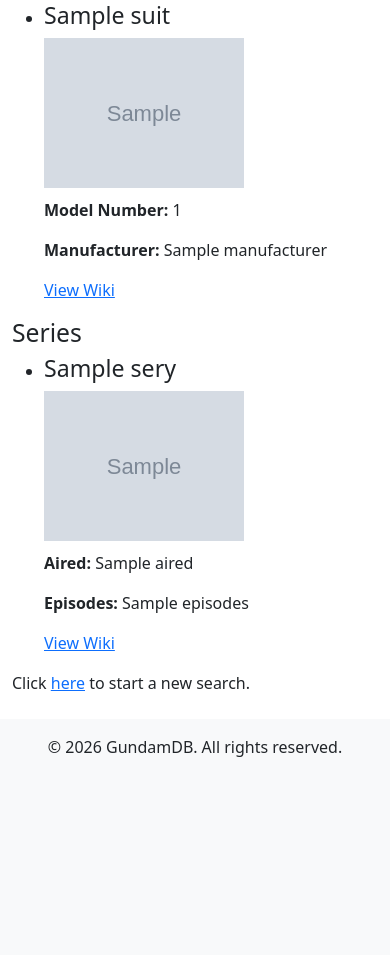
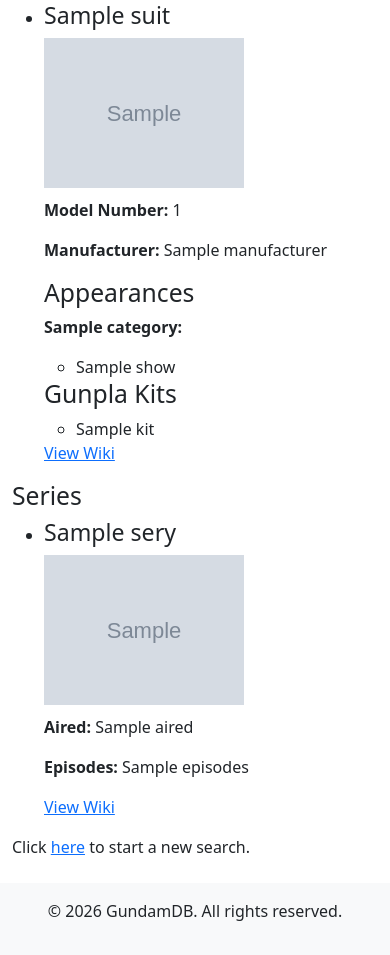
Before and after one commit to EricJostad/CS50-Final-Project, a Flask app: template templates/search_results.html in a window 390 px wide. Shown: the part 181-1136 px from the top of the page. Before the commit the page ends 938 px from the top, so only its background shows below. Run offline with Flask 3, Linux system fonts and the light colour scheme; the template is opened without the code that fills it: most values are stand-ins (such as "Sample title", 1, 10 or a date in 2020); grey boxes marked "Sample" are stand-in pictures.

Commit message:
Updated mobile_suits.py to return both appearances and gunpla options. Appearances logic mostly complete, but still need to work on gunpla results. Search_results template updated accordingly

```diff
--- a/helpers/mobile_suits.py
+++ b/helpers/mobile_suits.py
@@ -39,8 +39,41 @@ def parse_title_model_and_name(title):
     return model, name
 
 
+def extract_appearances_from_html(soup):
+    """
+    Scan the entire page HTML for appearance categories like:
+    Television, OVA, Movie, Manga, Game, etc.
+    Returns a dict: { "Television": [...], "OVA": [...], ... }
+    """
+
+    categories = {
+        "Television": [],
+        "OVA": [],
+        "Movie": [],
+        "Manga": [],
+        "Novel": [],
+        "Game": [],
+        "Video Game": [],
+    }
+
+    # Look for section headers (h2, h3, etc.)
+    for header in soup.find_all(["h2", "h3"]):
+        title = header.get_text(" ", strip=True).lower()
+
+        for cat in categories:
+            if cat.lower() in title:
+                # Find the next <ul> after the header
+                ul = header.find_next("ul")
+                if ul:
+                    items = [li.get_text(" ", strip=True)
+                             for li in ul.find_all("li")]
+                    categories[cat] = items
+
+    return categories
+
+
 def parse_infobox(title):
-    """Extract model number, aka title, and manufacturer from wiki infobox."""
+    """Extract model number, manufacturer, unit type, appearances, and gunpla kits."""
     params = {
         "action": "parse",
         "page": title,
@@ -57,9 +90,14 @@ def parse_infobox(title):
         html = parsed.get("parse", {}).get("text", {}).get("*", "")
         soup = BeautifulSoup(html, "html.parser")
 
+        appearances = extract_appearances_from_html(soup)
+
         model_number = None
         manufacturer = None
+        unit_type = None
+        gunpla = []
 
+        # Infobox parsing
         for row in soup.select(".pi-data"):
             label = row.find(class_="pi-data-label")
             value = row.find(class_="pi-data-value")
@@ -68,13 +106,13 @@ def parse_infobox(title):
                 continue
 
             key = label.get_text(strip=True).lower()
+            # normalize whitespace
+            key = " ".join(key.split())
+
             val = value.get_text(" ", strip=True)
-
-            # Remove reference markers like [1]
             val = " ".join(part for part in val.split()
                            if not part.startswith("["))
 
-            # Match model number variants
             if any(k in key for k in ["model", "designation", "official"]):
                 if model_number is None:
                     model_number = val
@@ -82,11 +120,25 @@ def parse_infobox(title):
             elif "manufacturer" in key:
                 manufacturer = val
 
-        return model_number, manufacturer
+            elif any(k in key for k in [
+                "unit type", "type", "classification", "role",
+                "mobile suit type", "ms type"
+            ]):
+                unit_type = val
+
+        # Gunpla section parsing
+        gunpla_header = soup.find(id="Gunpla")
+        if gunpla_header:
+            ul = gunpla_header.find_next("ul")
+            if ul:
+                gunpla = [li.get_text(" ", strip=True)
+                          for li in ul.find_all("li")]
+
+        return model_number, manufacturer, unit_type, appearances, gunpla
 
     except Exception as e:
         print("Wiki parse error:", e)
-        return None, None
+        return None, None, None, {}, []
 
 
 def process_page(page):
@@ -97,15 +149,18 @@ def process_page(page):
     official_model, aka_name = parse_title_model_and_name(title)
 
     # Infobox fields (optional fallback)
-    model_number, manufacturer = parse_infobox(title)
+    model_number, manufacturer, unit_type, appearances, gunpla = parse_infobox(
+        title)
 
     google_image = get_first_google_image(title + " gundam")
 
     return {
         "title": title,
+        "unit_type": unit_type,
+        "appearances": appearances,
+        "gunpla": gunpla,
         "wiki_url": wiki_url,
         "google_image": google_image,
-        # fallback to title if model number not found in infobox
         "model_number": model_number or official_model,
         "official_model": official_model,
         "aka_name": aka_name,
--- a/templates/search_results.html
+++ b/templates/search_results.html
@@ -30,9 +30,28 @@
 
                 <p><strong>Model Number:</strong> {{ suit.model_number or "Unknown" }}</p>
                 <p><strong>Manufacturer:</strong> {{ suit.manufacturer or "Unknown" }}</p>
+            </li>
+        <h2>Appearances</h2>
 
-                <p><a href="{{ suit.wiki_url }}" target="_blank">View Wiki</a></p>
-            </li>
+        {% for category, shows in suit.appearances.items() %}
+            {% if shows %}
+                <p><strong>{{ category }}:</strong></p>
+                <ul>
+                    {% for show in shows %}
+                        <li>{{ show }}</li>
+                    {% endfor %}
+                </ul>
+            {% endif %}
+        {% endfor %}
+
+
+       <h2>Gunpla Kits</h2>
+            <ul>
+                {% for kit in suit.gunpla %}
+                    <li>{{ kit }}</li>
+                {% endfor %}
+            </ul>
+            <p><a href="{{ suit.wiki_url }}" target="_blank">View Wiki</a></p>
         {% endfor %}
         </ul>
     {% endif %}
```
